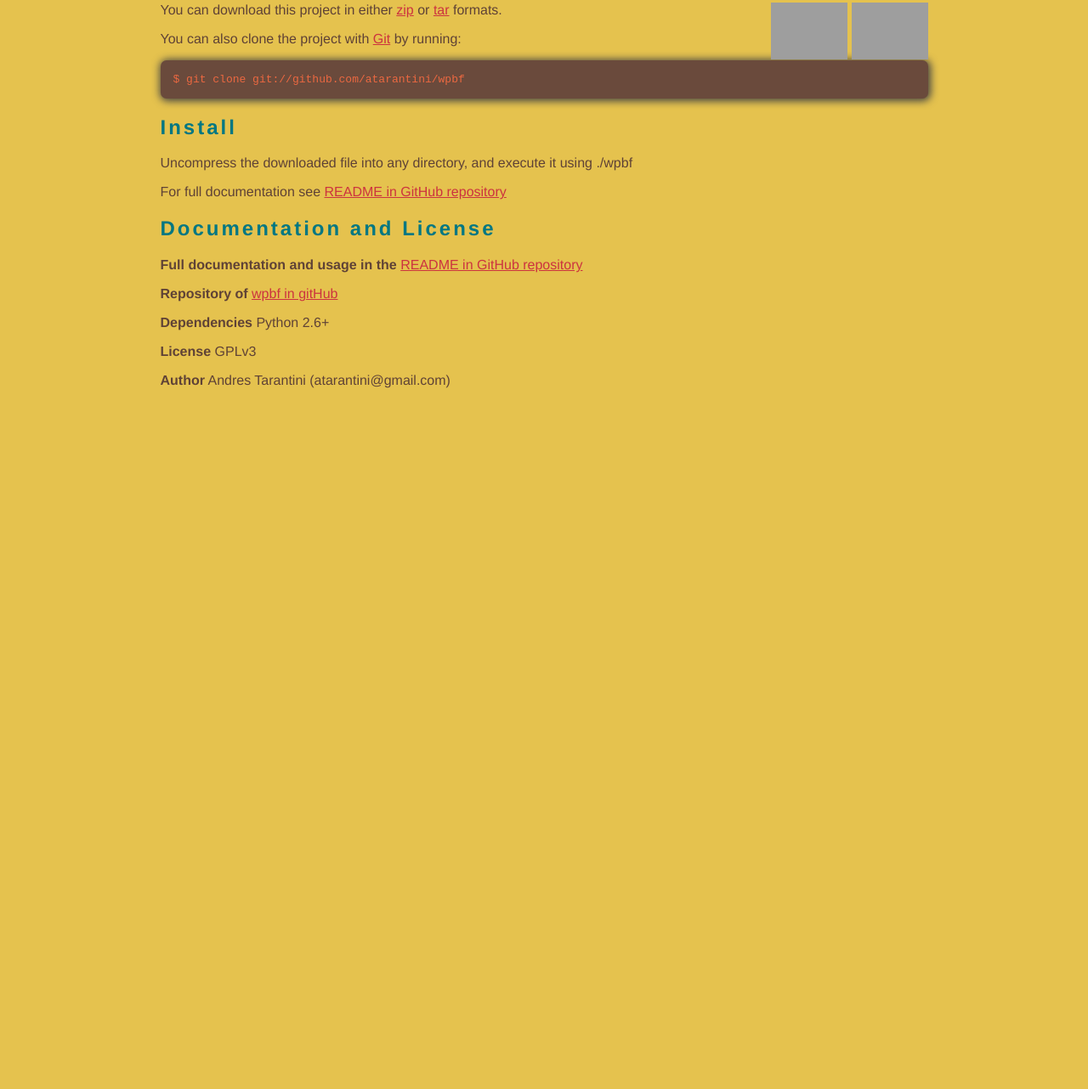
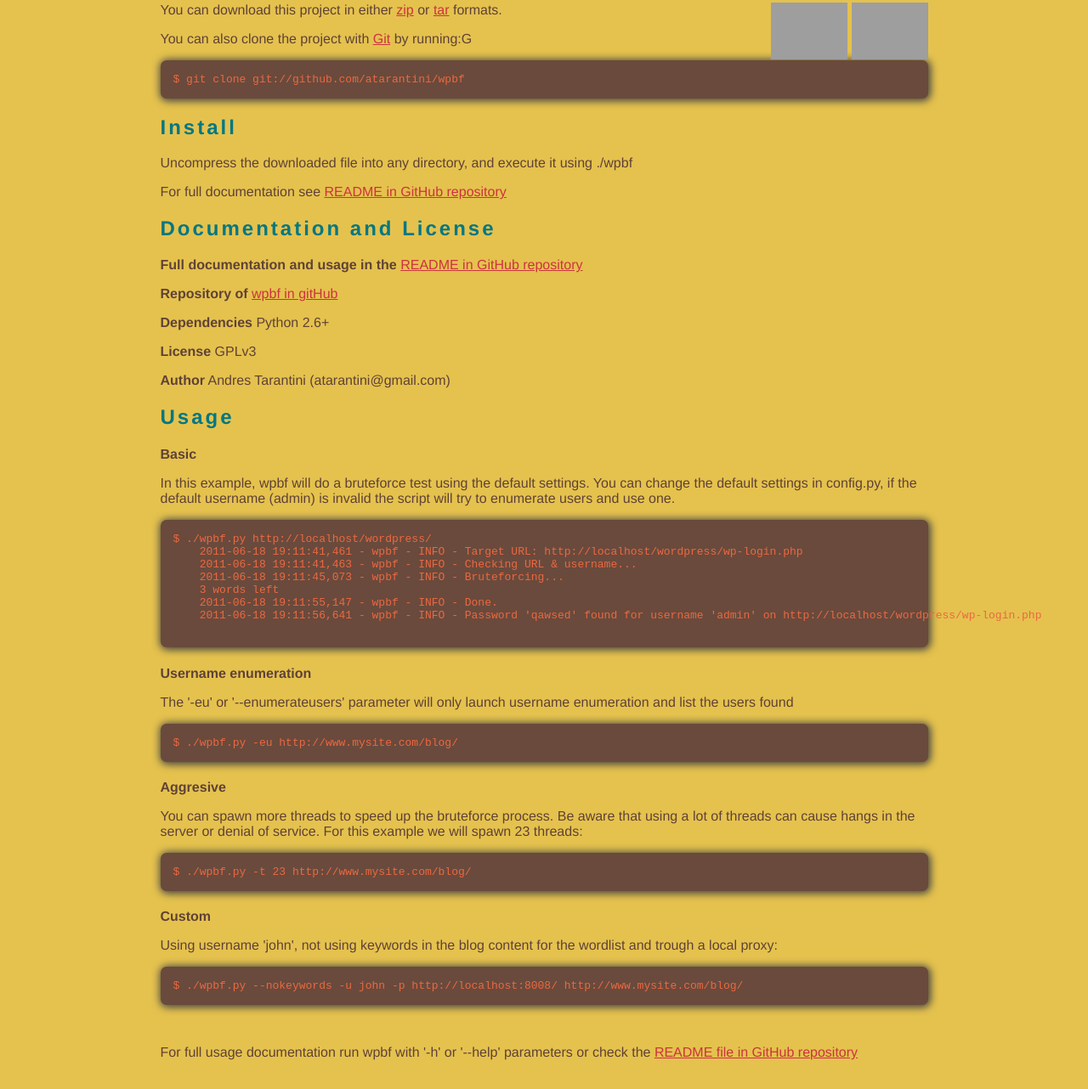
Before and after one commit to atarantini/wpbf, a plain HTML site: page index.html in a window 1280 px wide. Shown: the part 538-1820 px from the top of the page at 85% size. Before the commit the page ends 1011 px from the top, so only its background shows below. Drawn offline with Linux system fonts and the light colour scheme; grey boxes are pictures that could not be loaded.

Commit message:
Usage and styling

```diff
--- a/index.html
+++ b/index.html
@@ -27,6 +27,7 @@
     h1 .small a { text-decoration: none; color: #fefefe; }
     h2 { font-size: 1.5em; color: #007782; letter-spacing: 3px; }
     h3 { text-align: center; color: #CC333F; }
+    h4 { margin-bottom: 0; }
     a { color: #CC333F; }
     .description { font-size: 1.2em; color: #222222; margin-bottom: 30px; margin-top: 30px; font-style: italic;}
     .download { float: right; }
@@ -84,7 +85,7 @@ wpbf will test quickly if your WordPress blog is hard to brutefoce or the passwo
       <a href="http://github.com/atarantini/wpbf/tarball/master">tar</a> formats.
     </p>
     <p>You can also clone the project with <a href="http://git-scm.com">Git</a>
-      by running:
+      by running:G
       <pre>$ git clone git://github.com/atarantini/wpbf</pre>
     </p>
     <h2>Install</h2>
@@ -96,6 +97,30 @@ wpbf will test quickly if your WordPress blog is hard to brutefoce or the passwo
     <p><strong>Dependencies</strong> Python 2.6+</p>
     <p><strong>License</strong> GPLv3</p>
     <p><strong>Author</strong> Andres Tarantini (atarantini@gmail.com)</p>
+    <h2>Usage</h2>
+    <p>
+        <h4>Basic</h4>
+        <p>In this example, wpbf will do a bruteforce test using the default settings. You can change the default settings in config.py, if the default username (admin) is invalid the script will try to enumerate users and use one.</p>
+        <pre>$ ./wpbf.py http://localhost/wordpress/
+    2011-06-18 19:11:41,461 - wpbf - INFO - Target URL: http://localhost/wordpress/wp-login.php
+    2011-06-18 19:11:41,463 - wpbf - INFO - Checking URL & username...
+    2011-06-18 19:11:45,073 - wpbf - INFO - Bruteforcing...
+    3 words left
+    2011-06-18 19:11:55,147 - wpbf - INFO - Done.
+    2011-06-18 19:11:56,641 - wpbf - INFO - Password 'qawsed' found for username 'admin' on http://localhost/wordpress/wp-login.php
+        </pre>
+        <h4>Username enumeration</h4>
+        <p>The '-eu' or '--enumerateusers' parameter will only launch username enumeration and list the users found</p>
+        <pre>$ ./wpbf.py -eu http://www.mysite.com/blog/</pre>
+        <h4>Aggresive</h4>
+        <p>You can spawn more threads to speed up the bruteforce process. Be aware that using a lot of threads can cause hangs in the server or denial of service. For this example we will spawn 23 threads:</p>
+        <pre>$ ./wpbf.py -t 23 http://www.mysite.com/blog/</pre>
+        <h4>Custom</h4>
+        <p>Using username 'john', not using keywords in the blog content for the wordlist and trough a local proxy:</p>
+        <pre>$ ./wpbf.py --nokeywords -u john -p http://localhost:8008/ http://www.mysite.com/blog/</pre>
+        <br />
+        <p>For full usage documentation run wpbf with '-h' or '--help' parameters or check the <a href="https://github.com/atarantini/wpbf/">README file in GitHub repository</a></p>
+        <br />
   </div>
 </body>
 </html>
```
